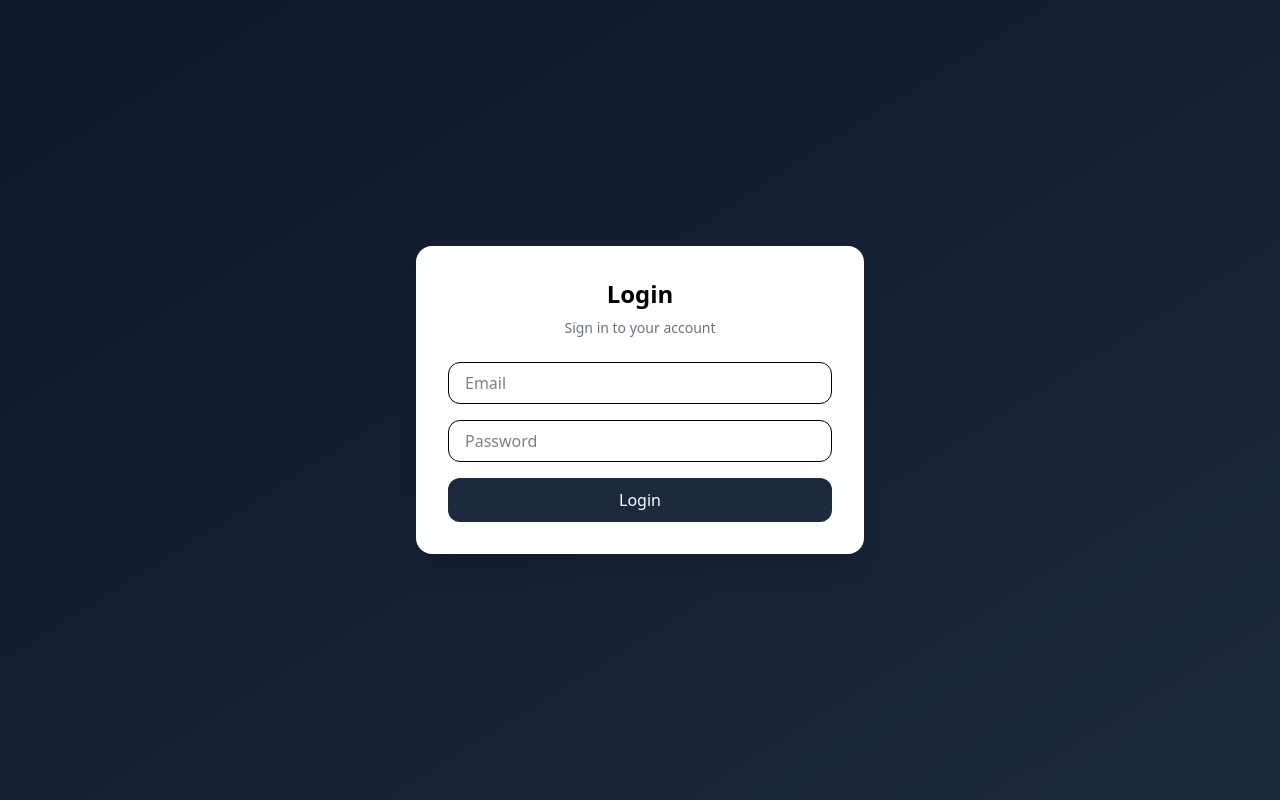
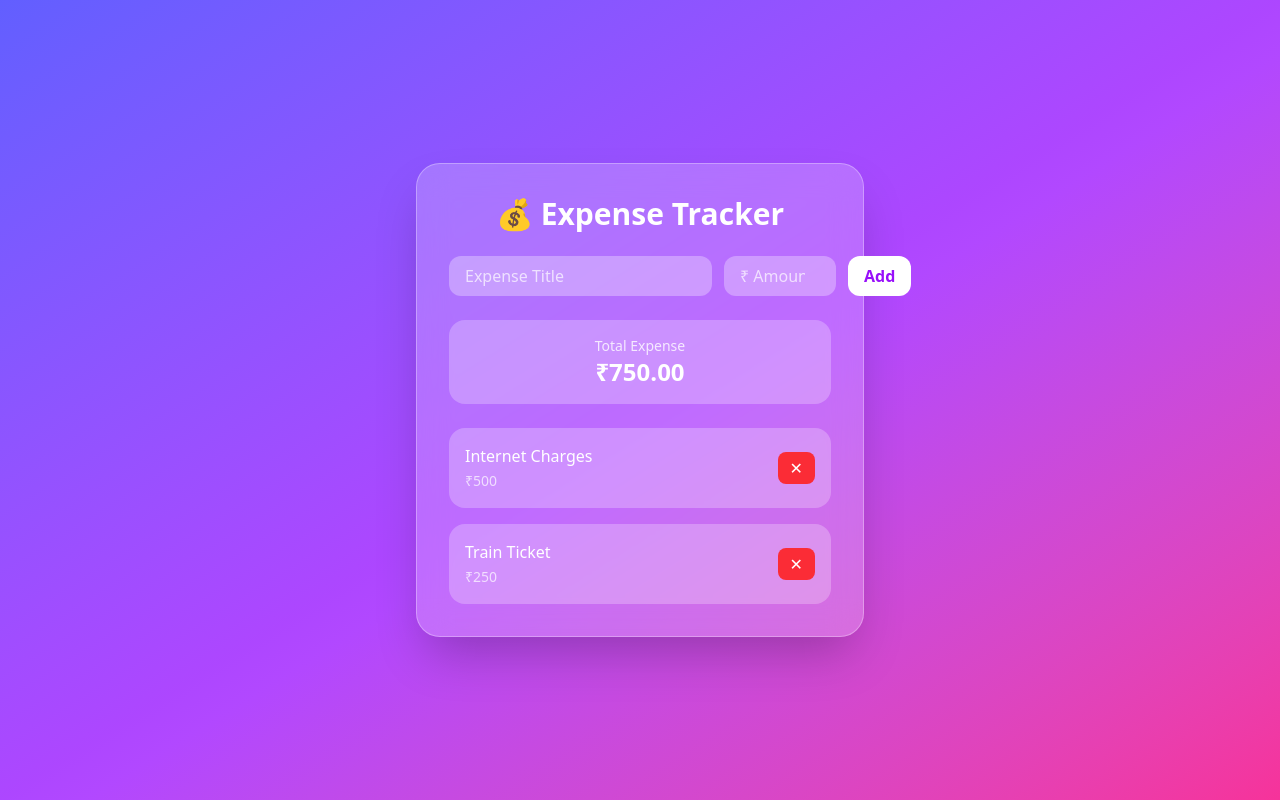
Before and after one commit to FaisalAlways/react-practice, a React (Vite) app: page / in a window 1280 px wide. Shown: the top 800 px of the page. Built offline with nearby package versions, Linux system fonts and the light colour scheme.

Commit message:
Expense Tracker Start

```diff
--- a/src/App.tsx
+++ b/src/App.tsx
@@ -367,3 +367,66 @@
 // };
 
 // export default App;
+
+function App() {
+  return (
+    <div className="min-h-screen bg-gradient-to-br from-indigo-500 via-purple-500 to-pink-500 flex items-center justify-center p-4">
+      <div className="w-full max-w-md bg-white/20 backdrop-blur-lg shadow-2xl rounded-3xl p-8 border border-white/30">
+        {/* Title */}
+        <h1 className="text-3xl font-bold text-white text-center mb-6">
+          💰 Expense Tracker
+        </h1>
+
+        {/* Input Section */}
+        <div className="flex gap-3 mb-6">
+          <input
+            type="text"
+            placeholder="Expense Title"
+            className="flex-1 px-4 py-2 rounded-xl bg-white/30 text-white placeholder-white/70 focus:outline-none focus:ring-2 focus:ring-white"
+          />
+
+          <input
+            type="number"
+            placeholder="₹ Amount"
+            className="w-28 px-4 py-2 rounded-xl bg-white/30 text-white placeholder-white/70 focus:outline-none focus:ring-2 focus:ring-white"
+          />
+
+          <button className="px-4 py-2 rounded-xl bg-white text-purple-600 font-semibold hover:bg-purple-100 transition duration-300">
+            Add
+          </button>
+        </div>
+
+        {/* Total Expense */}
+        <div className="bg-white/25 rounded-2xl p-4 text-center mb-6">
+          <p className="text-white/80 text-sm">Total Expense</p>
+          <h2 className="text-2xl font-bold text-white">₹750.00</h2>
+        </div>
+
+        {/* Expense List */}
+        <div className="space-y-4">
+          <div className="flex justify-between items-center bg-white/25 p-4 rounded-2xl">
+            <div>
+              <p className="text-white font-medium">Internet Charges</p>
+              <span className="text-white/70 text-sm">₹500</span>
+            </div>
+            <button className="bg-red-500 hover:bg-red-600 text-white px-3 py-1 rounded-lg transition">
+              ✕
+            </button>
+          </div>
+
+          <div className="flex justify-between items-center bg-white/25 p-4 rounded-2xl">
+            <div>
+              <p className="text-white font-medium">Train Ticket</p>
+              <span className="text-white/70 text-sm">₹250</span>
+            </div>
+            <button className="bg-red-500 hover:bg-red-600 text-white px-3 py-1 rounded-lg transition">
+              ✕
+            </button>
+          </div>
+        </div>
+      </div>
+    </div>
+  );
+}
+
+export default App;
--- a/src/main.tsx
+++ b/src/main.tsx
@@ -1,17 +1,17 @@
 import { StrictMode } from "react";
 import { createRoot } from "react-dom/client";
 import "./index.css";
-import AuthDesigns from "./AuthDesigns ";
-import TodoListView from "./TodoListView";
-// import App from "./App";
+// import AuthDesigns from "./AuthDesigns ";
+// import TodoListView from "./TodoListView";
+import App from "./App";
 // import{ Button} from "./Button";
 // const mainButton = "Press Here";
 
 createRoot(document.getElementById("root")!).render(
   <StrictMode>
-    {/* <App /> */}
+    <App />
     {/* <Button name={mainButton} abs="blue"/> */}
-    <AuthDesigns />
-    <TodoListView />
+    {/* <AuthDesigns /> */}
+    {/* <TodoListView /> */}
   </StrictMode>,
 );
```
